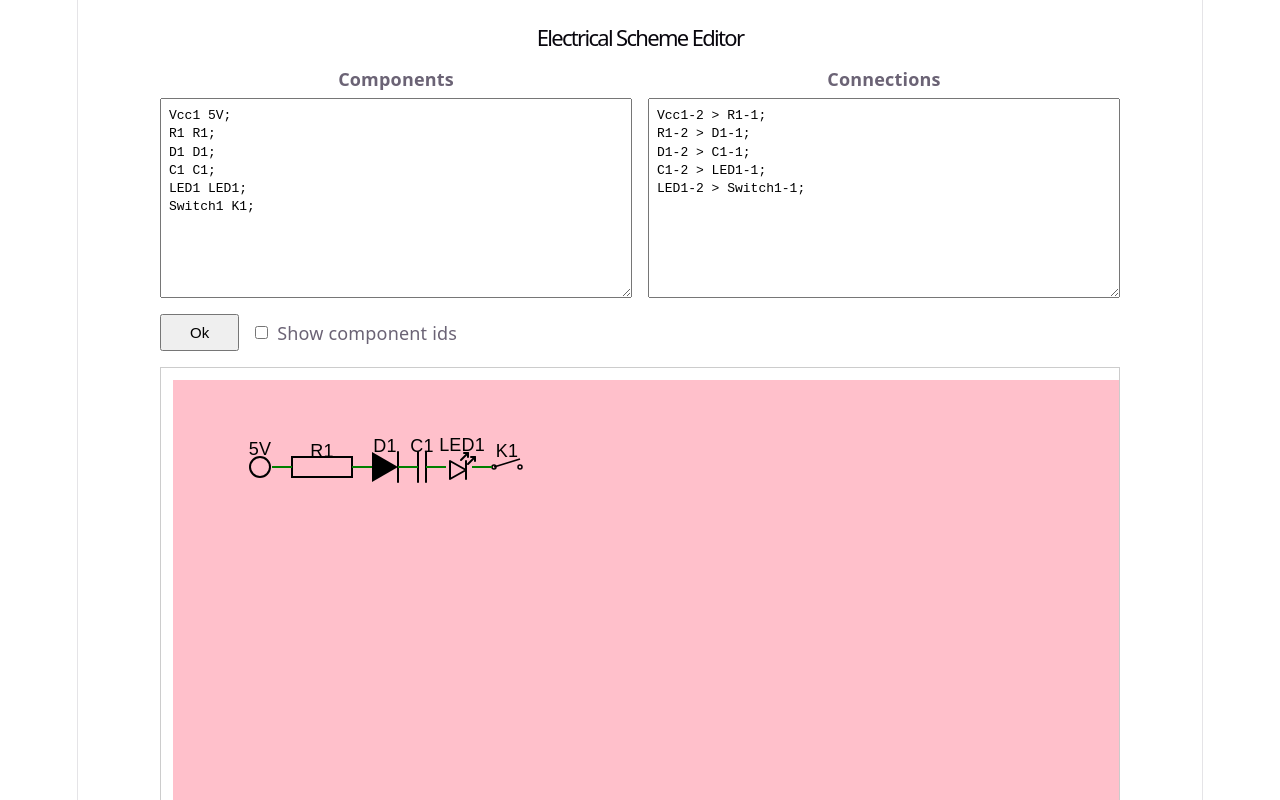
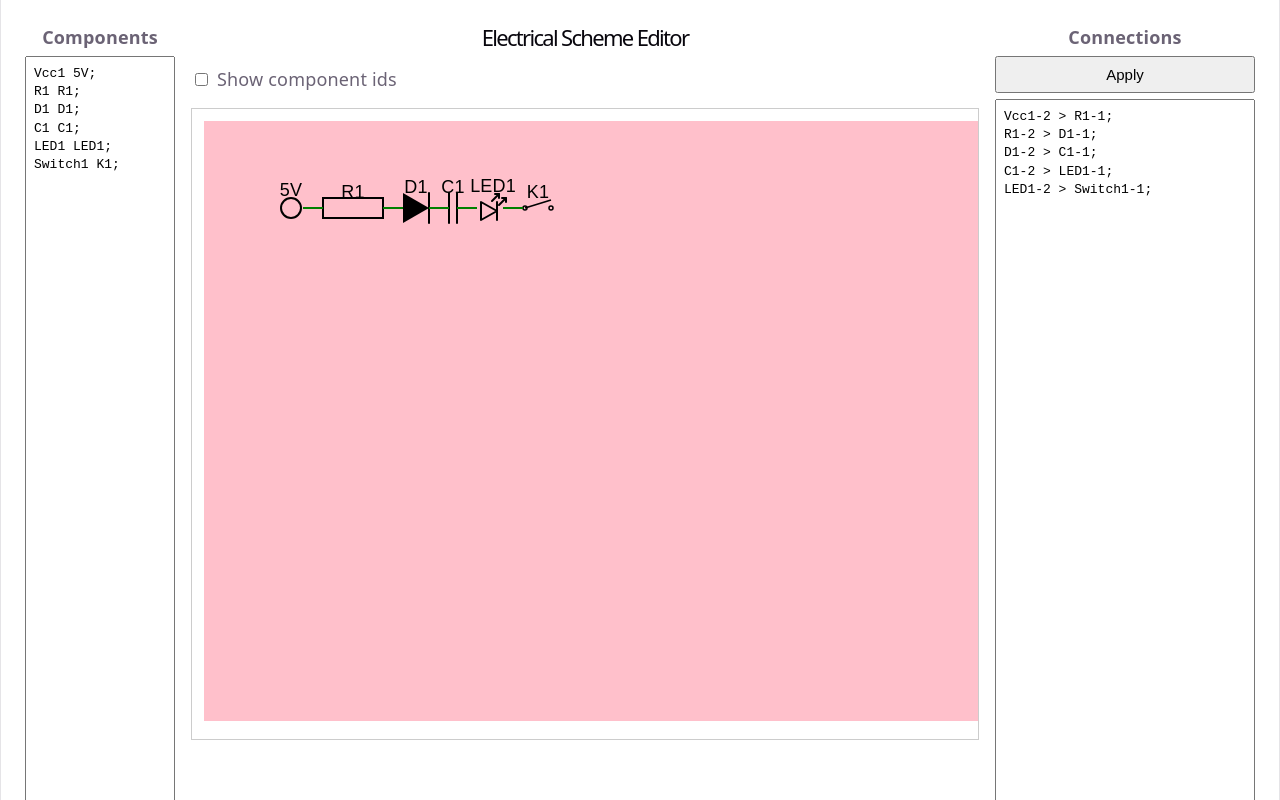
Before and after one commit to universalius/CodeElectricSchema, a React (Vite) app: page / in a window 1280 px wide. Shown: the top 800 px of the page. Built offline with nearby package versions, Linux system fonts and the light colour scheme.

Commit message:
chnaged layout

```diff
--- a/src/App.css
+++ b/src/App.css
@@ -167,7 +167,7 @@
 
   &::before,
   &::after {
-    content: '';
+    content: "";
     position: absolute;
     top: -4.5px;
     border: 5px solid transparent;
@@ -183,10 +183,22 @@
   }
 }
 
+.editor-shell {
+  display: flex;
+  gap: 16px;
+  align-items: flex-start;
+  width: 100%;
+  padding: 24px;
+  box-sizing: border-box;
+}
+
+.editor-field-side {
+  flex: 0 0 260px;
+}
+
 .editor {
-  max-width: 960px;
-  margin: 0 auto;
-  padding: 24px;
+  flex: 1 1 auto;
+  min-width: 0;
   display: flex;
   flex-direction: column;
   gap: 16px;
@@ -197,14 +209,7 @@
   font-size: 22px;
 }
 
-.editor-grid {
-  display: flex;
-  gap: 16px;
-  flex-wrap: wrap;
-}
-
 .editor-field {
-  flex: 1 1 320px;
   display: flex;
   flex-direction: column;
   gap: 6px;
@@ -219,7 +224,7 @@
   resize: vertical;
 }
 
-.editor button {
+.editor-field button {
   padding: 8px 28px;
   font-size: 15px;
   cursor: pointer;
@@ -248,7 +253,13 @@
   margin: 0;
 }
 
+.editor-components {
+  max-width: 150px;
+}
+
 .scheme {
+  flex: 1 1 auto;
+  min-width: 0;
   border: 1px solid #ccc;
   background: #fff;
   padding: 12px;
--- a/src/App.tsx
+++ b/src/App.tsx
@@ -85,36 +85,21 @@ function App() {
   };
 
   return (
-    <div className="editor">
-      <h1>Electrical Scheme Editor</h1>
-
-      <div className="editor-grid">
-        <label className="editor-field">
+    <div className="editor-shell">
+      <label className="editor-field editor-field-side editor-components">
         <span>Components</span>
         <textarea
           value={componentsText}
           onChange={(e) => setComponentsText(e.target.value)}
-            rows={10}
+          rows={45}
           spellCheck={false}
         />
       </label>
 
-        <label className="editor-field">
-          <span>Connections</span>
-          <textarea
-            value={connectionsText}
-            onChange={(e) => setConnectionsText(e.target.value)}
-            rows={10}
-            spellCheck={false}
-          />
-        </label>
-      </div>
+      <div className="editor">
+        <h1>Electrical Scheme Editor</h1>
 
         <div className="editor-actions">
-        <button type="button" onClick={handleOk}>
-          Ok
-        </button>
-
           <label className="editor-checkbox">
             <input
               type="checkbox"
@@ -129,7 +114,24 @@ function App() {
 
         {error && <p className="editor-error">{error}</p>}
 
-      <div className="scheme" dangerouslySetInnerHTML={{ __html: svgMarkup }} />
+        <div
+          className="scheme"
+          dangerouslySetInnerHTML={{ __html: svgMarkup }}
+        />
+      </div>
+
+      <label className="editor-field editor-field-side">
+        <span>Connections</span>
+        <button type="button" onClick={handleOk}>
+          Apply
+        </button>
+        <textarea
+          value={connectionsText}
+          onChange={(e) => setConnectionsText(e.target.value)}
+          rows={40}
+          spellCheck={false}
+        />
+      </label>
     </div>
   );
 }
--- a/src/index.css
+++ b/src/index.css
@@ -51,7 +51,7 @@
 }
 
 #root {
-  width: 1126px;
+  /* width: 1126px; */
   max-width: 100%;
   margin: 0 auto;
   text-align: center;
```
Lines whose indentation alone changed are shown as unchanged.
